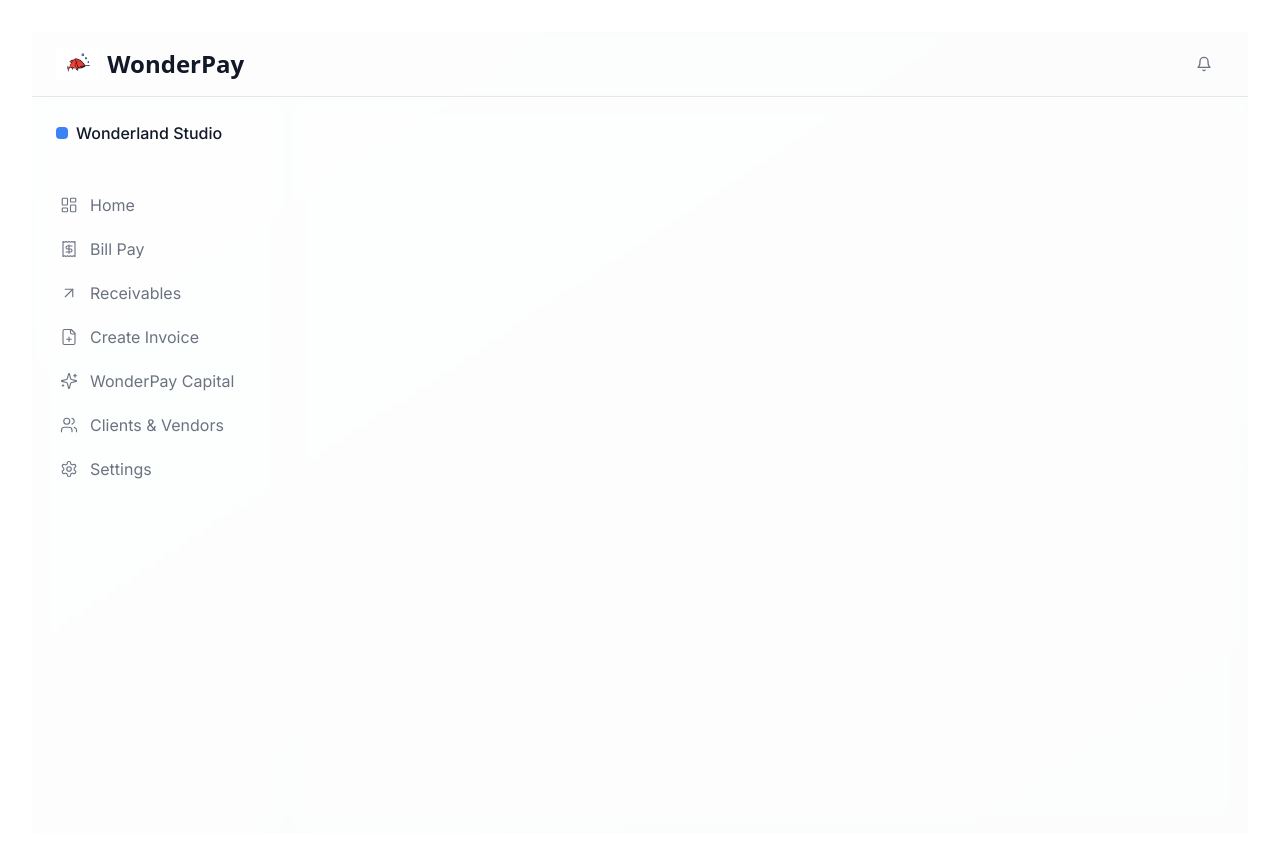
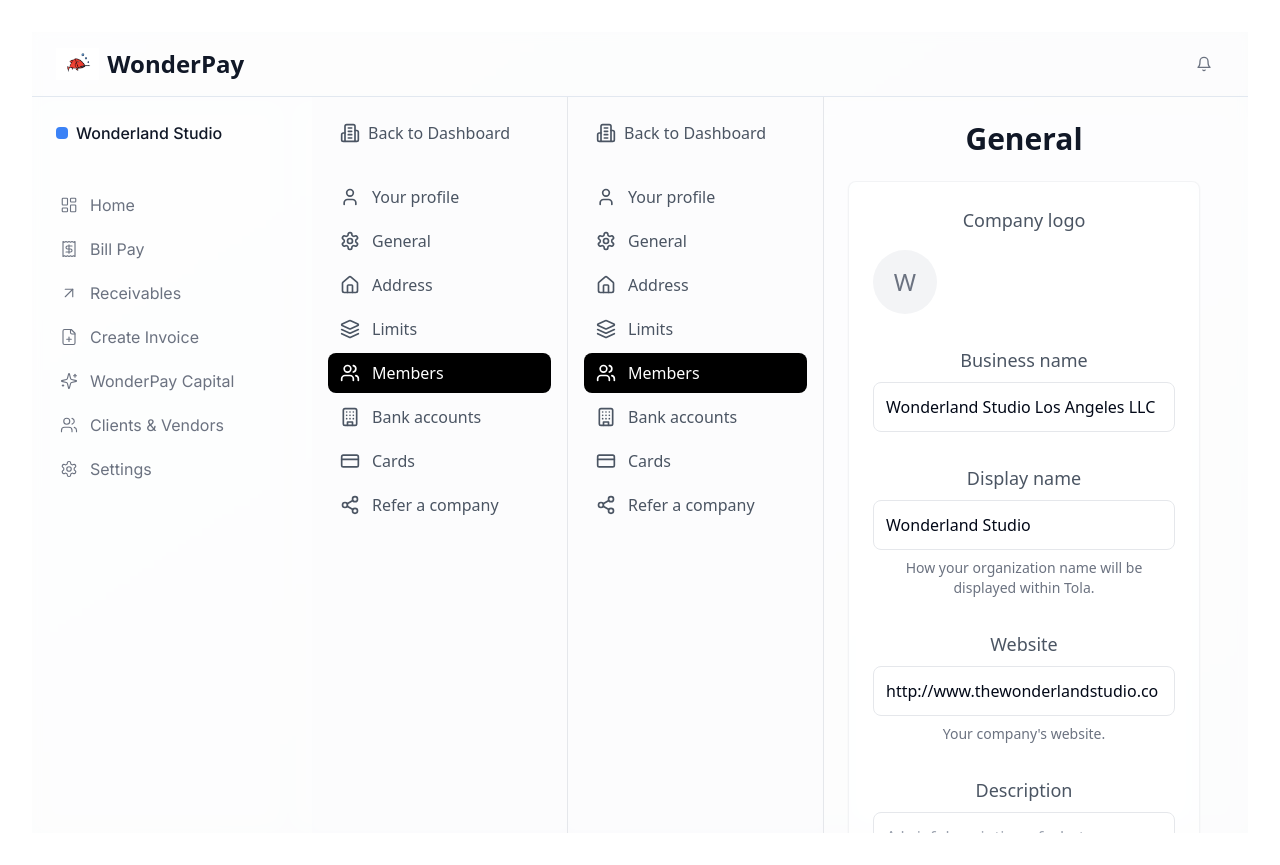
Before and after one commit to wonderlandstudio/wonderpay-front-end, a React (Vite) app: page /dashboard/settings/members in a window 1280 px wide. Built offline with nearby package versions, Linux system fonts and the light colour scheme.

Commit message:
Fix functionality issues
Addressed various functionality issues in the application to ensure proper operation. Further investigation may be required to identify specific problems.
[skip gpt_engineer]

```diff
--- a/src/App.tsx
+++ b/src/App.tsx
@@ -1,9 +1,10 @@
-import { BrowserRouter as Router, Routes, Route, Navigate } from 'react-router-dom';
+import { BrowserRouter as Router, Routes, Route } from 'react-router-dom';
 import DashboardLayout from './components/layout/DashboardLayout';
 import BillPay from './pages/BillPay';
 import Dashboard from './pages/Dashboard';
 import Home from './pages/Home';
 import Login from './pages/Login';
+import OrganizationSettings from './pages/OrganizationSettings';
 import './App.css';
 
 function App() {
@@ -12,18 +13,14 @@ function App() {
       <Routes>
         <Route path="/" element={<Home />} />
         <Route path="/login" element={<Login />} />
-        <Route
-          path="/*"
-          element={
-            <DashboardLayout>
-              <Routes>
-                <Route path="/dashboard" element={<Dashboard />} />
-                <Route path="/bill-pay" element={<BillPay />} />
-                {/* Other routes will be added as we implement them */}
-              </Routes>
-            </DashboardLayout>
-          }
-        />
+        <Route path="/*" element={<DashboardLayout>
+          <Routes>
+            <Route path="/dashboard" element={<Dashboard />} />
+            <Route path="/bill-pay" element={<BillPay />} />
+            <Route path="/dashboard/organization-settings" element={<OrganizationSettings />} />
+            <Route path="/dashboard/settings/*" element={<OrganizationSettings />} />
+          </Routes>
+        </DashboardLayout>} />
       </Routes>
     </Router>
   );
--- a/src/components/layout/DashboardLayout.tsx
+++ b/src/components/layout/DashboardLayout.tsx
@@ -1,12 +1,18 @@
 import React from 'react';
+import { useLocation } from 'react-router-dom';
 import Header from './Header';
 import Sidebar from './Sidebar';
+import SettingsLayout from './SettingsLayout';
 
 interface DashboardLayoutProps {
   children: React.ReactNode;
 }
 
 const DashboardLayout = ({ children }: DashboardLayoutProps) => {
+  const location = useLocation();
+  const isSettingsPage = location.pathname.includes('/dashboard/organization-settings') ||
+                        location.pathname.includes('/dashboard/settings');
+
   return (
     <div className="min-h-screen bg-gradient-to-br from-gray-50 to-gray-100">
       <div className="backdrop-blur-sm bg-white/30">
@@ -14,7 +20,11 @@ const DashboardLayout = ({ children }: DashboardLayoutProps) => {
         <div className="flex h-[calc(100vh-4rem)]">
           <Sidebar />
           <main className="flex-1 overflow-y-auto px-6 backdrop-blur-md bg-white/50">
-            {children}
+            {isSettingsPage ? (
+              <SettingsLayout>{children}</SettingsLayout>
+            ) : (
+              children
+            )}
           </main>
         </div>
       </div>
```
